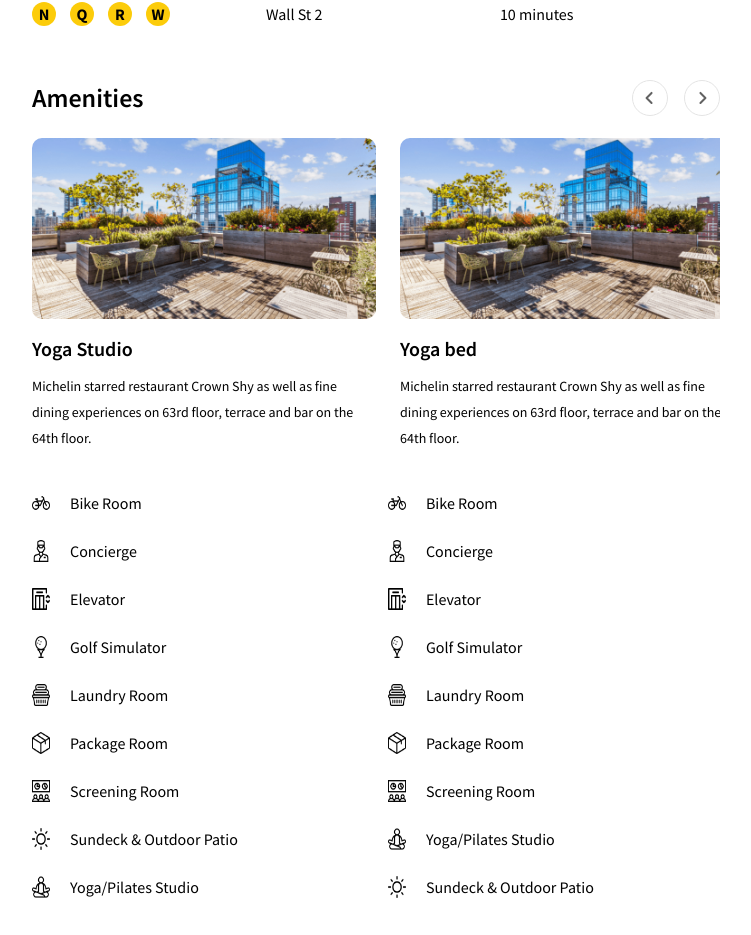
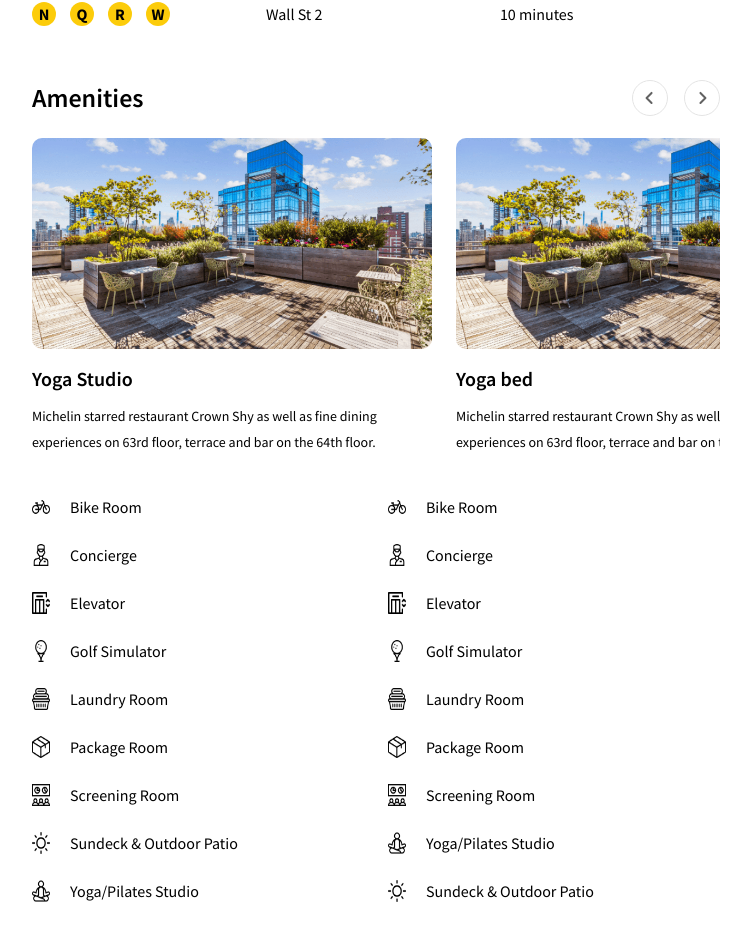
Before and after one commit to shariful10/jiibs, a Next.js app: page /building-details in a window 1280 px wide. Shown: the part 1620-2555 px from the top of the page, without its empty margins (38-789 px from the left). Built offline with nearby package versions, Linux system fonts and the light colour scheme.

Commit message:
fixed issue in amiities slider

```diff
--- a/src/Components/Pages/building-details/Description/AboutSide/Amenities.jsx
+++ b/src/Components/Pages/building-details/Description/AboutSide/Amenities.jsx
@@ -68,7 +68,7 @@ export default function Amenities() {
                 ref={swiperRef}
               >
                 {demoAmenities?.map((item, idx) => (
-                  <SwiperSlide key={idx}>
+                  <SwiperSlide key={idx} className="!max-w-[400px] !w-full">
                     <div>
                       <figure className="w-full h-full rounded-[10px] overflow-hidden">
                         <Image
```
